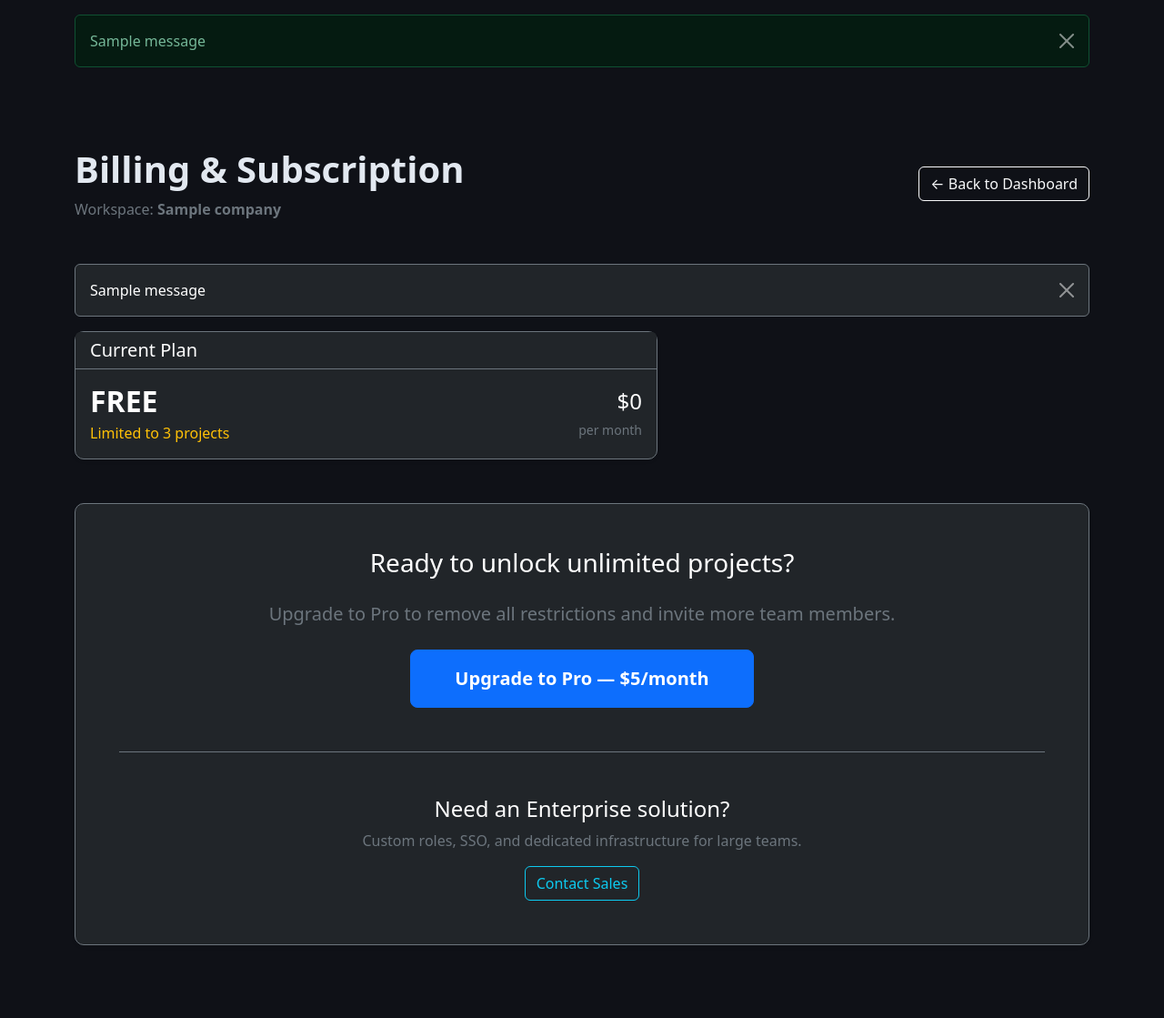
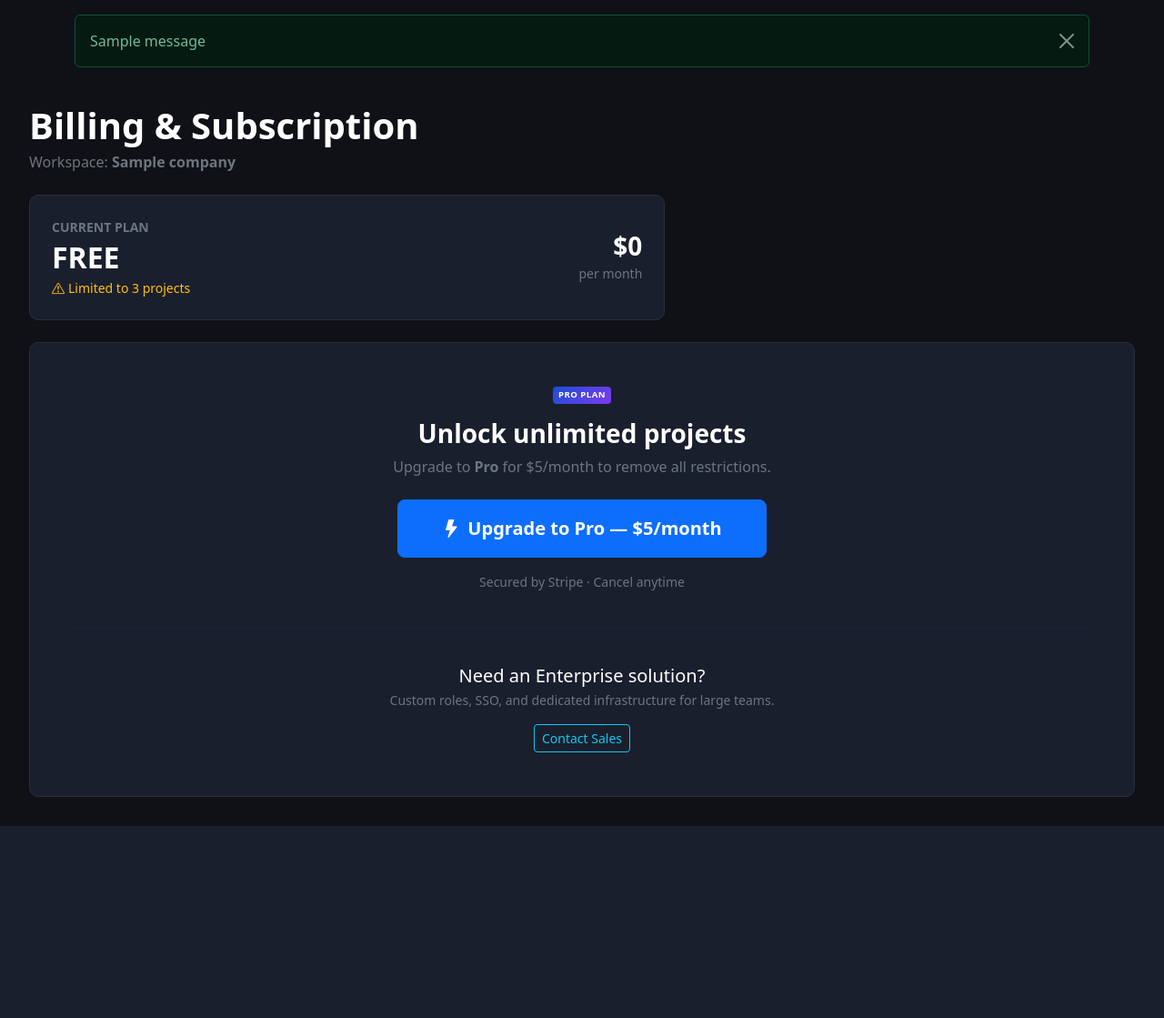
Before and after one commit to hasnainwebcodes/Bussiness_manager, a Django app: template templates/billing/index.html in a window 1280 px wide. Shown: the part 57-1176 px from the top of the page at 91% size. After the commit the page ends 965 px from the top, so only its background shows below. Run offline with Django 5.2, Linux system fonts and the light colour scheme; the template is opened without the code that fills it: values that come from a table or form of the project are taken from there, others are empty; tables that the repository leaves empty hold one stand-in row (values such as "Sample post"); one stand-in notice (Sample message) is shown; some libraries are stand-ins or nearby versions.

Commit message:
Refactor billing page layout and improve styles

```diff
--- a/templates/billing/index.html
+++ b/templates/billing/index.html
@@ -1,107 +1,103 @@
 {% extends "home.html" %}
-
-{% block title %}Billing - {{ company.name }}{% endblock %}
+{% block title %}Billing — {{ company.name }}{% endblock %}
 
 {% block content %}
-<div class="container py-5">
 
-    <div class="d-flex justify-content-between align-items-center mb-5">
+<div class="d-flex justify-content-between align-items-center mb-4">
   <div>
-            <h1 class="display-6 fw-bold">Billing & Subscription</h1>
+    <h1 class="fw-bold text-white mb-1">Billing & Subscription</h1>
     <p class="text-secondary mb-0">Workspace: <strong>{{ company.name }}</strong></p>
   </div>
-        <a href="{% url 'dashboard' %}" class="btn btn-outline-light">← Back to Dashboard</a>
 </div>
 
-    {% if messages %}
-        {% for m in messages %}
-            <div class="alert alert-{{ m.tags }} alert-dismissible fade show bg-dark text-white border-secondary">
-                {{ m }}
-                <button type="button" class="btn-close btn-close-white" data-bs-dismiss="alert"></button>
-            </div>
-        {% endfor %}
+<div class="row g-4 mb-4">
+
+  <!-- Current Plan -->
+  <div class="col-lg-7">
+    <div class="card p-4 h-100">
+      <div class="d-flex justify-content-between align-items-center">
+        <div>
+          <p class="text-secondary small text-uppercase fw-bold mb-1">Current Plan</p>
+          <h2 class="text-white fw-bold text-uppercase mb-1">
+            {{ company.plan }}
+            {% if company.plan == 'pro' %}
+              <span class="pro-badge ms-2">Pro ✦</span>
             {% endif %}
-
-    <div class="row g-4">
-        <div class="col-lg-7">
-            <div class="card bg-dark border-secondary shadow-sm h-100">
-                <div class="card-header bg-dark border-secondary">
-                    <h5 class="mb-0 text-white">Current Plan</h5>
-                </div>
-                <div class="card-body d-flex flex-column justify-content-center">
-                    <div class="d-flex align-items-center justify-content-between">
-                        <div>
-                            <h2 class="text-uppercase fw-bold mb-1 text-white">{{ company.plan }}</h2>
+          </h2>
           {% if company.plan == 'free' %}
-                                <p class="text-warning mb-0">Limited to 3 projects</p>
+            <p class="text-warning small mb-0"><i class="bi bi-exclamation-triangle me-1"></i>Limited to 3 projects</p>
           {% elif company.plan == 'pro' %}
-                                <p class="text-success mb-0">Unlimited projects • Priority Support</p>
+            <p class="text-success small mb-0"><i class="bi bi-check-circle me-1"></i>Unlimited projects · Priority Support</p>
           {% else %}
-                                <p class="text-info mb-0">Enterprise features • Dedicated support</p>
+            <p class="text-info small mb-0"><i class="bi bi-check-circle me-1"></i>Enterprise features · Dedicated support</p>
           {% endif %}
         </div>
         <div class="text-end">
-                            <h4 class="mb-1 text-white">
-                                {% if company.plan == 'free' %}$0{% elif company.plan == 'pro' %}$29{% else %}Custom{% endif %}
-                            </h4>
+          <h3 class="text-white fw-bold mb-0">
+            {% if company.plan == 'free' %}$0
+            {% elif company.plan == 'pro' %}$5
+            {% else %}Custom{% endif %}
+          </h3>
           <small class="text-secondary">per month</small>
         </div>
       </div>
     </div>
   </div>
-        </div>
 
+  <!-- Stripe Details (pro only) -->
   {% if subscription and company.plan != 'free' %}
   <div class="col-lg-5">
-            <div class="card bg-dark border-secondary shadow-sm h-100">
-                <div class="card-header bg-dark border-secondary">
-                    <h5 class="mb-0 text-white">Stripe Details</h5>
-                </div>
-                <div class="card-body small text-secondary">
-                    <p class="mb-1"><strong>Customer:</strong> {{ subscription.stripe_customer_id|truncatechars:20 }}</p>
-                    <p class="mb-1"><strong>Subscription:</strong> {{ subscription.stripe_subscription_id|truncatechars:20 }}</p>
-                    <p class="mb-1"><strong>Next Billing:</strong> {{ subscription.current_period_end|date:"M d, Y" }}</p>
-                    <p class="mb-0"><strong>Status:</strong> <span class="badge bg-success">Active</span></p>
-                </div>
+    <div class="card p-4 h-100">
+      <p class="text-secondary small text-uppercase fw-bold mb-3">Stripe Details</p>
+      <p class="small mb-1 text-secondary"><strong class="text-white">Customer:</strong> {{ subscription.stripe_customer_id|truncatechars:22 }}</p>
+      <p class="small mb-1 text-secondary"><strong class="text-white">Subscription:</strong> {{ subscription.stripe_subscription_id|truncatechars:22 }}</p>
+      <p class="small mb-1 text-secondary"><strong class="text-white">Next Billing:</strong> {{ subscription.current_period_end|date:"M d, Y" }}</p>
+      <p class="small mb-0"><strong class="text-white">Status:</strong> <span class="badge bg-success ms-1">Active</span></p>
     </div>
   </div>
   {% endif %}
+
 </div>
 
-    <div class="row mt-5">
-        <div class="col-12">
-            <div class="card bg-dark border-secondary shadow-sm">
-                <div class="card-body p-5">
+<!-- Action Panel -->
+<div class="card p-5">
+  {% if company.plan == 'free' %}
 
-                    {% if company.plan == "free" %}
     <div class="text-center">
-                            <h3 class="mb-4 text-white">Ready to unlock unlimited projects?</h3>
-                            <p class="lead text-secondary mb-4">Upgrade to <strong>Pro</strong> to remove all restrictions and invite more team members.</p>
+      <span class="pro-badge mb-3 d-inline-block">Pro Plan</span>
+      <h3 class="text-white fw-bold mb-2">Unlock unlimited projects</h3>
+      <p class="text-secondary mb-4">Upgrade to <strong>Pro</strong> for $5/month to remove all restrictions.</p>
       <button id="checkout-button" class="btn btn-primary btn-lg px-5 py-3 fw-bold">
-                                Upgrade to Pro — $5/month
+        <i class="bi bi-lightning-fill me-2"></i>Upgrade to Pro — $5/month
       </button>
+      <p class="text-secondary small mt-3 mb-0">Secured by Stripe · Cancel anytime</p>
     </div>
 
-                        <div class="mt-5 pt-5 border-top border-secondary text-center">
-                            <h4 class="text-white">Need an Enterprise solution?</h4>
-                            <p class="text-secondary">Custom roles, SSO, and dedicated infrastructure for large teams.</p>
-                            <button class="btn btn-outline-info" data-bs-toggle="collapse" data-bs-target="#salesForm">Contact Sales</button>
+    <hr style="border-color:var(--border); margin: 2.5rem 0;">
 
-                            <div class="collapse mt-4 text-start mx-auto" id="salesForm" style="max-width: 500px;">
-                                <div class="card card-body bg-secondary border-0 text-white shadow">
+    <div class="text-center">
+      <h5 class="text-white mb-1">Need an Enterprise solution?</h5>
+      <p class="text-secondary small mb-3">Custom roles, SSO, and dedicated infrastructure for large teams.</p>
+      <button class="btn btn-outline-info btn-sm" data-bs-toggle="collapse" data-bs-target="#salesForm">
+        Contact Sales
+      </button>
+      <div class="collapse mt-4 text-start mx-auto" id="salesForm" style="max-width:480px;">
+        <div class="card p-4">
           <form method="POST">
             {% csrf_token %}
             <div class="mb-3">
-                                            <label class="form-label">Team Size</label>
-                                            <select name="size" class="form-select bg-dark text-white border-secondary">
-                                                <option value="10-50">10-50 employees</option>
-                                                <option value="50-200">50-200 employees</option>
+              <label class="form-label text-secondary small fw-bold">Team Size</label>
+              <select name="size" class="form-select" style="background:#0f1117;color:#e2e8f0;border-color:var(--border);">
+                <option value="10-50">10–50 employees</option>
+                <option value="50-200">50–200 employees</option>
                 <option value="200+">200+ employees</option>
               </select>
             </div>
             <div class="mb-3">
-                                            <label class="form-label">Requirements</label>
-                                            <textarea name="message" class="form-control bg-dark text-white border-secondary" rows="3" placeholder="Tell us about your organization..."></textarea>
+              <label class="form-label text-secondary small fw-bold">Requirements</label>
+              <textarea name="message" rows="3" class="form-control"
+                style="background:#0f1117;color:#e2e8f0;border-color:var(--border);"
+                placeholder="Tell us about your organization..."></textarea>
             </div>
             <button type="submit" name="contact_sales" class="btn btn-info w-100 fw-bold">Send Inquiry</button>
           </form>
@@ -109,49 +105,65 @@
       </div>
     </div>
 
-                    {% elif company.plan == "pro" %}
+  {% elif company.plan == 'pro' %}
+
     <div class="text-center">
-                            <h3 class="mb-4 text-success">Pro Plan is Active ✅</h3>
-                            <p class="lead text-secondary mb-4">Your organization has full access to all features.</p>
-                            <form action="{% url 'billing_cancel' %}" method="POST" onsubmit="return confirm('Note: Your access will continue until the end of the current billing period.');">
+      <div class="fs-1 mb-3">✅</div>
+      <h3 class="text-success fw-bold mb-2">Pro Plan Active</h3>
+      <p class="text-secondary mb-4">Your organization has full access to all features.</p>
+      <div class="d-flex justify-content-center gap-3 flex-wrap">
+        <form action="{% url 'billing_portal' %}" method="POST">
           {% csrf_token %}
-                                <button type="submit" class="btn btn-outline-warning">Cancel Subscription</button>
+          <button type="submit" class="btn btn-outline-light px-4">
+            <i class="bi bi-credit-card me-2"></i>Manage Card / Cancel
+          </button>
         </form>
+      </div>
+      <p class="text-secondary small mt-3">You'll be redirected to the Stripe billing portal.</p>
     </div>
 
   {% else %}
+
     <div class="text-center">
-                            <h3 class="mb-4 text-info">Business Mode Enabled</h3>
-                            <p class="text-secondary">You are currently on a custom enterprise plan.</p>
+      <h3 class="text-info fw-bold mb-2">Business Plan Active</h3>
+      <p class="text-secondary">You are on a custom enterprise plan. Contact support for changes.</p>
     </div>
+
   {% endif %}
-
-                </div>
-            </div>
-        </div>
-    </div>
 </div>
 
 <script src="https://js.stripe.com/v3/"></script>
 <script>
-    const checkoutBtn = document.getElementById('checkout-button');
-    if (checkoutBtn) {
-        checkoutBtn.addEventListener('click', function() {
-            checkoutBtn.disabled = true;
-            checkoutBtn.innerHTML = '<span class="spinner-border spinner-border-sm"></span> Processing...';
+  const btn = document.getElementById('checkout-button');
+  if (btn) {
+    btn.addEventListener('click', function () {
+      btn.disabled = true;
+      btn.innerHTML = '<span class="spinner-border spinner-border-sm me-2"></span>Processing...';
 
       fetch("{% url 'checkout_session' %}", {
-                method: "POST",
-                headers: { "X-CSRFToken": "{{ csrf_token }}" }
+        method: 'POST',
+        headers: { 'X-CSRFToken': '{{ csrf_token }}' }
       })
-            .then(res => res.json())
+      .then(r => {
+        if (!r.ok) {
+          return r.text().then(text => {
+            console.error('Server error response:', text);
+            alert('Server error occurred. Check browser console for details.');
+            btn.disabled = false;
+            btn.innerHTML = '<i class="bi bi-lightning-fill me-2"></i>Upgrade to Pro — $5/month';
+            throw new Error('Server error');
+          });
+        }
+        return r.json();
+      })
       .then(data => {
+        if (!data) return;
         if (data.checkout_url) {
           window.location.href = data.checkout_url;
         } else {
-                    alert("Error: " + data.message);
-                    checkoutBtn.disabled = false;
-                    checkoutBtn.innerText = "Upgrade to Pro — $29/month";
+          alert('Error: ' + (data.message || 'Please try again.'));
+          btn.disabled = false;
+          btn.innerHTML = '<i class="bi bi-lightning-fill me-2"></i>Upgrade to Pro — $5/month';
         }
       })
       .catch(err => {
@@ -162,4 +174,5 @@
     });
   }
 </script>
+
 {% endblock %}
```
Lines whose indentation alone changed are shown as unchanged.
